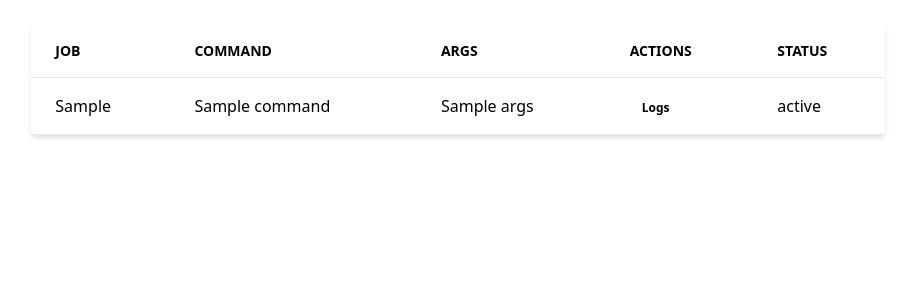
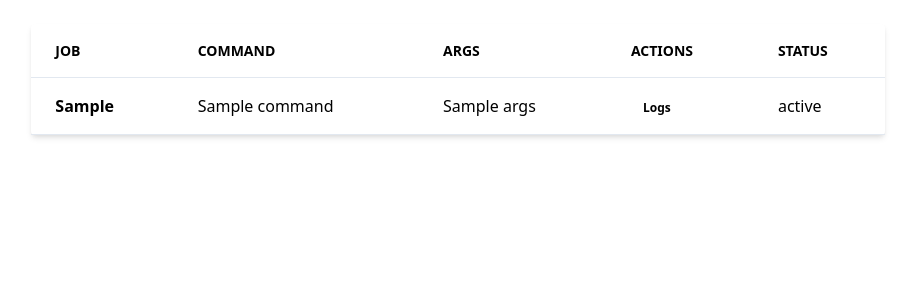
Before and after one commit to govindKAG/MLFrontend, a Flask app: template templates/tables.html in a window 1280 px wide. Shown: the top 300 px of the page, without its empty margins (182-1097 px from the left). Run offline with Flask 2, Linux system fonts and the light colour scheme; the template is opened without the code that fills it: most values are stand-ins (such as "Sample title", 1, 10 or a date in 2020).

Commit message:
visual enchancements for list train pod view

```diff
--- a/templates/tables.html
+++ b/templates/tables.html
@@ -21,9 +21,9 @@
       <tbody>
         {% for train_job  in statuses %}
         <tr class="hover:bg-grey-lighter">
-          <td class="py-4 px-6 border-b border-grey-light">{{train_job}}</td>
-          <td class="py-4 px-6 border-b border-grey-light">{{statuses[train_job]['command']}}</td>
-          <td class="py-4 px-6 border-b border-grey-light">{{statuses[train_job]['args']}}</td>
+          <td class="py-4 px-6 border-b border-grey-light text-indigo-dark font-bold">{{train_job}}</td>
+          <td class="py-4 px-6 border-b border-grey-light rounded bg-grey-lighter">{{statuses[train_job]['command']}}</td>
+          <td class="py-4 px-6 border-b border-grey-light rounded bg-grey-lighter">{{statuses[train_job]['args']}}</td>
           <td class="py-4 px-6 border-b border-grey-light">
                   <a href="{{url_for('trainlog', train_name=train_job)}}" class="text-grey-lighter font-bold py-1 px-3 rounded text-xs bg-indigo hover:bg-indigo-dark">Logs</a>
           </td>
```
